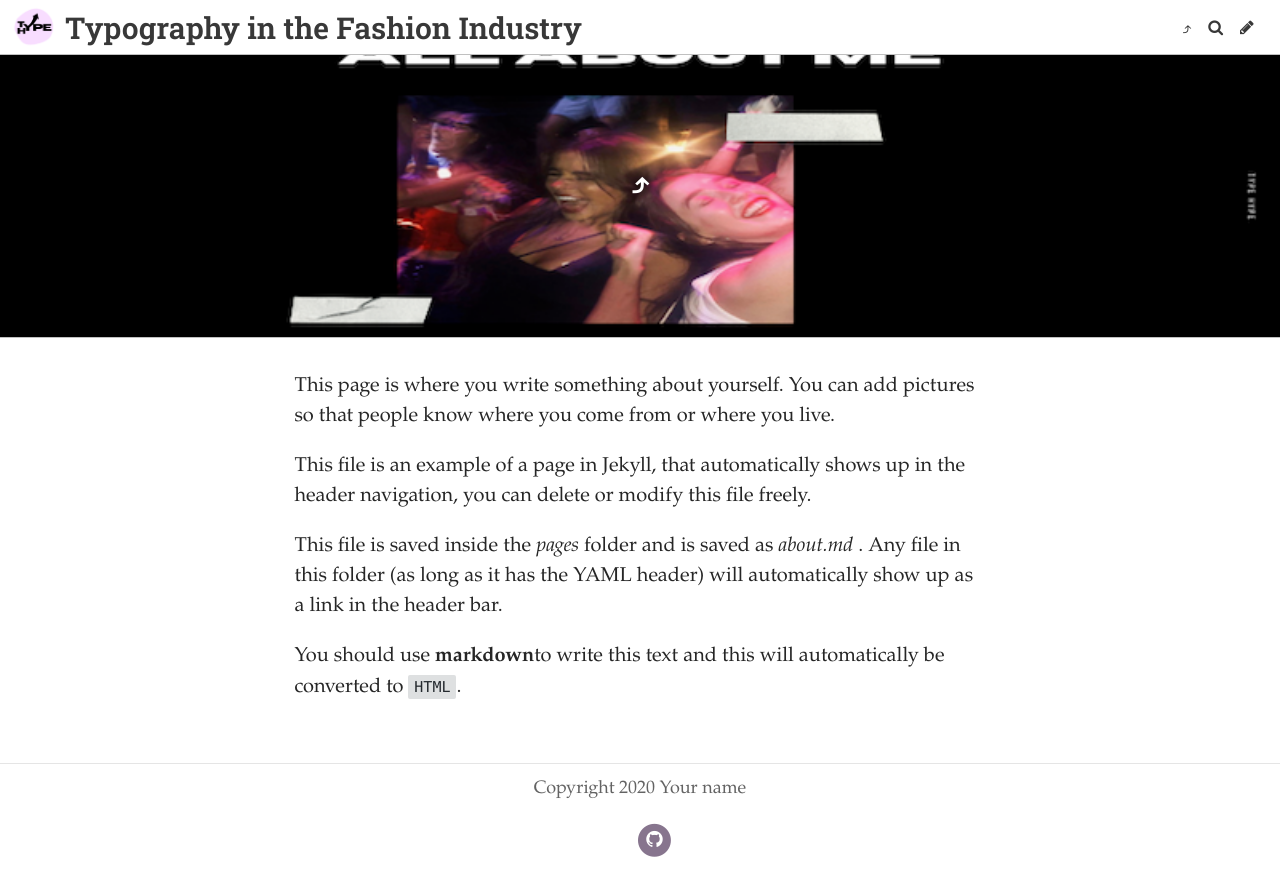
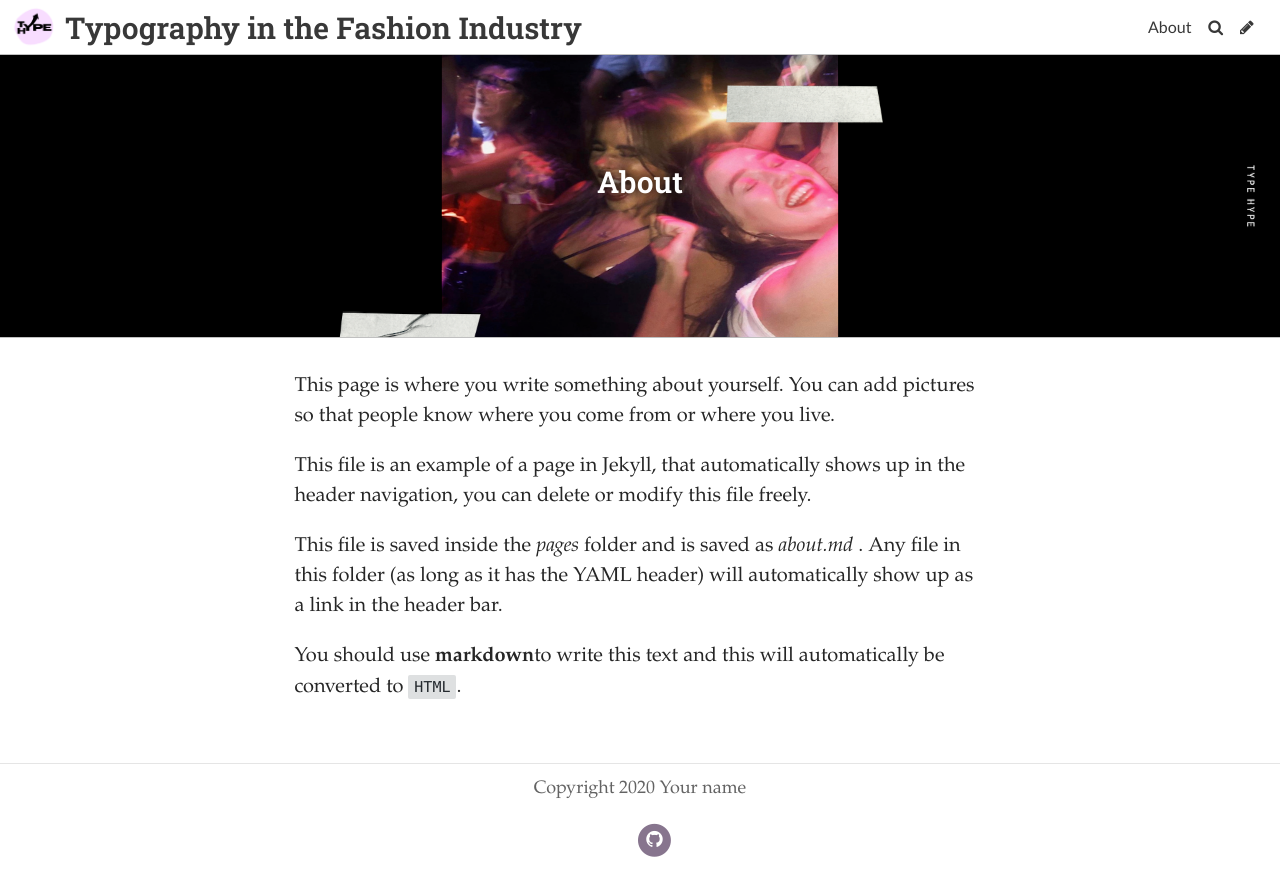
Before and after one commit to betherskine/typography-and-design, a Jekyll site: the page built from pages/about.md, in a window 1280 px wide. Shown: the top 896 px of the page. Built offline with Jekyll 4.4.1, drawn with Linux system fonts in a browser that asks for light colours; some web fonts are replaced.

Commit message:
Update Page “about”

```diff
--- a/pages/about.md
+++ b/pages/about.md
@@ -1,10 +1,10 @@
 ---
 layout: page
-title: ⤴
+title: About
 subtitle: ""
 permalink: /about/
 date: 2020-06-29T15:36:12.231Z
-header_feature_image: ../uploads/about.png
+header_feature_image: ../uploads/about-me.png
 published: true
 tags: null
 description: null
```
Also changed, not shown: uploads/about-me.png (added).
